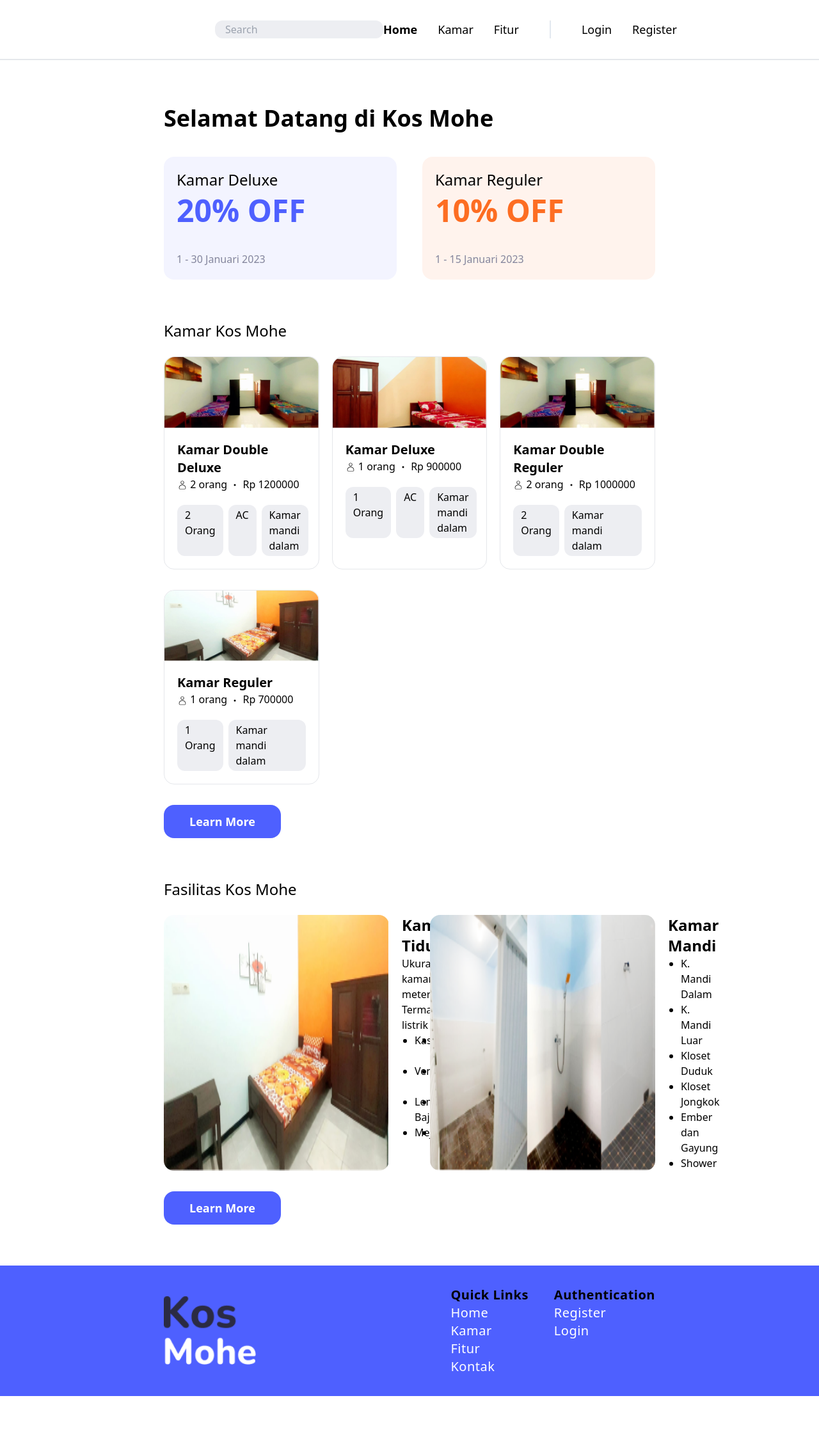
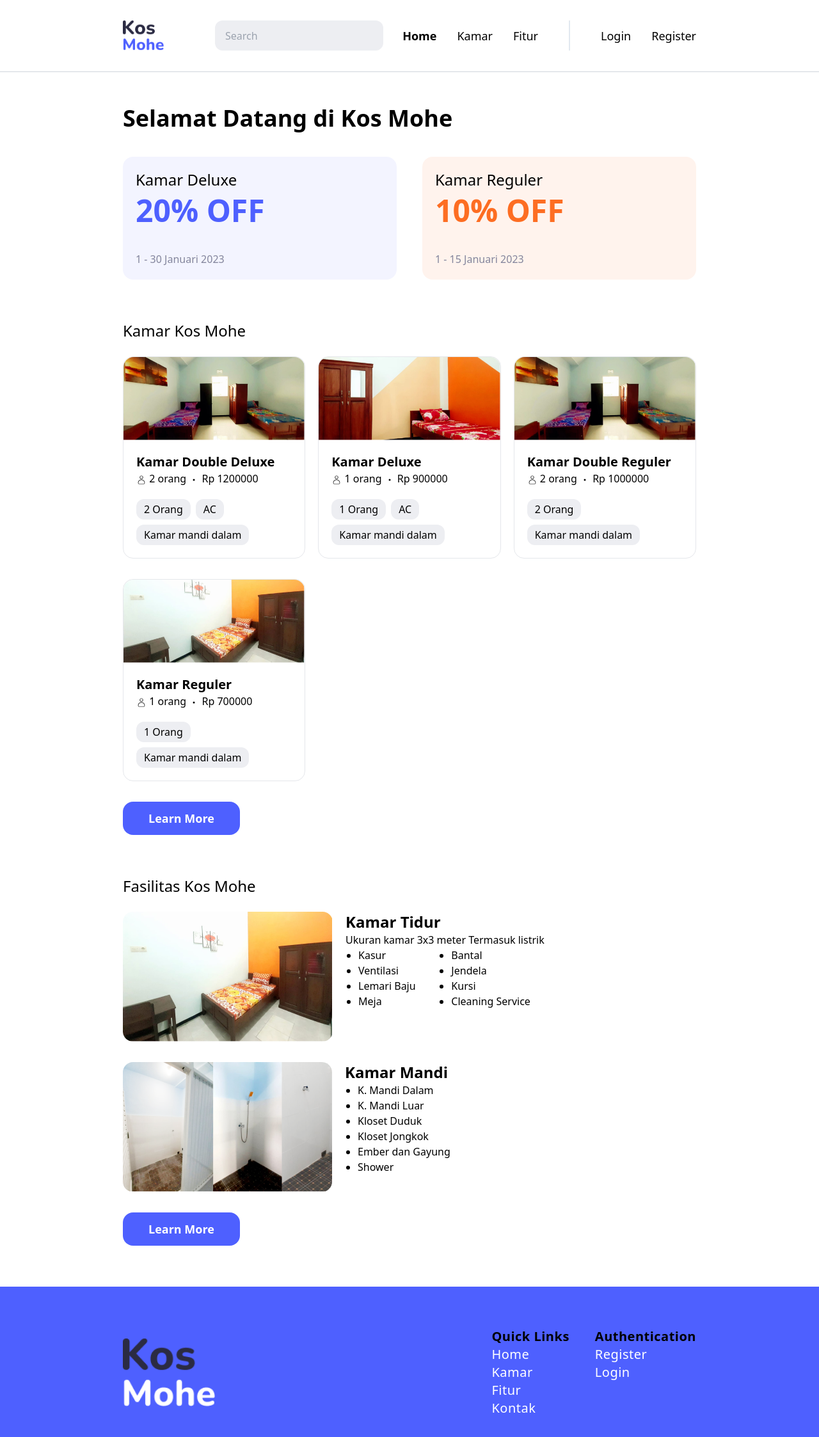
Before and after one commit to bazoka-kaka/kos-mohe-app-fe, a React (Create React App) app: page / in a window 1280 px wide. Shown: the top 2246 px of the page at 64% size. Before the commit the page ends 2182 px from the top, so only its background shows below. Built offline with nearby package versions, Linux system fonts and the light colour scheme.

Commit message:
change x padding and add flex wrapping

```diff
--- a/src/App.jsx
+++ b/src/App.jsx
@@ -68,7 +68,7 @@ const App = () => {
   return (
     <div>
       <Nav />
-      <div className='min-h-[100vh] pt-[133.383px] px-64'>
+      <div className='min-h-[100vh] pt-[133.383px] px-48'>
         {/* header */}
         <header className='py-8'>
           {/* title */}
@@ -112,7 +112,7 @@ const App = () => {
                     <CiUser className='inline' /> {item.people} orang{" "}
                     <BsDot className='inline' /> Rp {item.price}
                   </p>
-                  <ul className='flex gap-2 mt-5'>
+                  <ul className='flex flex-wrap gap-2 mt-5'>
                     {item.features.map((feature) => (
                       <li className='px-3 py-1 bg-[#EDEEF2] rounded-xl'>
                         {feature}
@@ -135,7 +135,7 @@ const App = () => {
           {/* title */}
           <h2 className='text-2xl'>Fasilitas Kos Mohe</h2>
           {/* content */}
-          <div className='grid grid-cols-2 mt-6 gap-x-16'>
+          <div className='flex flex-wrap gap-8 mt-6'>
             {fasilitas.map((item) => (
               <div className='flex gap-5'>
                 <img
--- a/src/components/Footer.jsx
+++ b/src/components/Footer.jsx
@@ -2,7 +2,7 @@ import React from "react";
 
 const Footer = () => {
   return (
-    <footer className='flex justify-between px-64 py-8 bg-primary'>
+    <footer className='flex justify-between px-48 py-16 bg-primary'>
       <div className='flex items-center'>
         <img src='/logo-footer.png' className='w-36' alt='' />
       </div>
--- a/src/components/Nav.jsx
+++ b/src/components/Nav.jsx
@@ -2,7 +2,7 @@ import React from "react";
 
 const Nav = () => {
   return (
-    <nav className='fixed z-10 flex justify-between w-full px-64 py-8 bg-white border-b-2'>
+    <nav className='fixed z-10 flex justify-between w-full px-48 py-8 bg-white border-b-2'>
       {/* first part */}
       <div className='flex gap-20'>
         <div>
```
